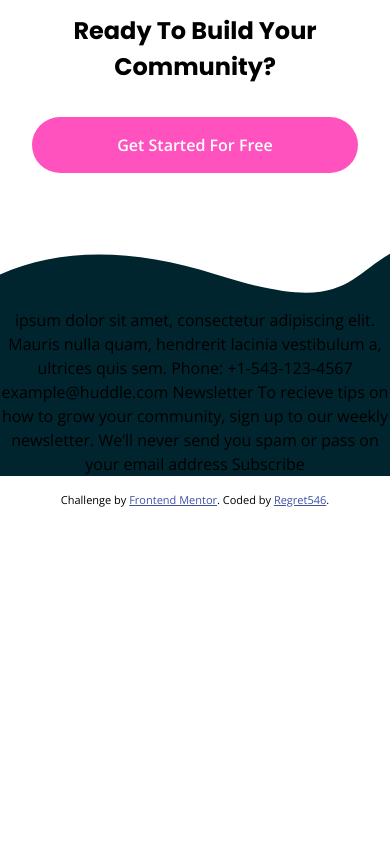
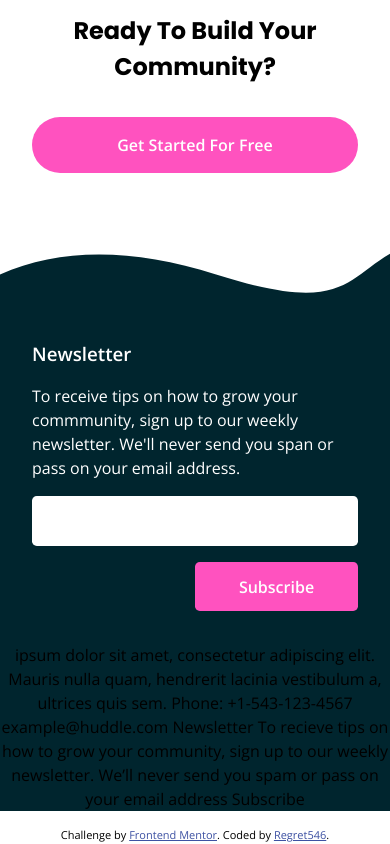
Before and after one commit to regret546/huddle-landing-page-with-curved-sections-master, a website: page index.html in a window 390 px wide. Shown: the part 2831-3675 px from the top of the page. Before the commit the page ends 3340 px from the top, so only its background shows below. Drawn offline with nearby package versions, Linux system fonts and the light colour scheme.

Commit message:
initial mobile design of article newsletter

```diff
--- a/app/scss/layout/sections/_footer.scss
+++ b/app/scss/layout/sections/_footer.scss
@@ -1,3 +1,5 @@
+@use "../util/" as u;
+
 .huddle__main {
   &_footer {
     .curve-section {
@@ -10,6 +12,36 @@
     &_content {
       width: 100%;
       background-color: var(--clr--very-dark-cyan);
+
+      & > * {
+        padding: 2rem;
+      }
+
+      &_newsletter {
+        display: grid;
+        gap: 1rem;
+        color: var(--clr--white);
+        text-align: left;
+        form {
+          display: grid;
+          gap: 1rem;
+
+          input {
+            display: block;
+            width: 100%;
+            border: none;
+            padding: 0.8rem;
+            border-radius: 0.3rem;
+          }
+          button {
+            @include u.getStarted-btn;
+            padding: 0.8rem;
+            border-radius: 0.3rem;
+            width: 50%;
+            margin-left: auto;
+          }
+        }
+      }
     }
   }
 }
--- a/index.html
+++ b/index.html
@@ -114,7 +114,20 @@
         <div class="curve-section">
           <img src="images/bg-footer-top-mobile.svg" alt="curve-bg" />
         </div>
+
         <div class="huddle__main_footer_content">
+          <article class="huddle__main_footer_content_newsletter">
+            <h3>Newsletter</h3>
+            <p>
+              To receive tips on how to grow your commmunity, sign up to our
+              weekly newsletter. We'll never send you span or pass on your email
+              address.
+            </p>
+            <form action="#">
+              <input type="email" />
+              <button>Subscribe</button>
+            </form>
+          </article>
           ipsum dolor sit amet, consectetur adipiscing elit. Mauris nulla quam,
           hendrerit lacinia vestibulum a, ultrices quis sem. Phone:
           +1-543-123-4567 example@huddle.com Newsletter To recieve tips on how
```
Also changed, not shown: dist/style.css, 1 other file.
